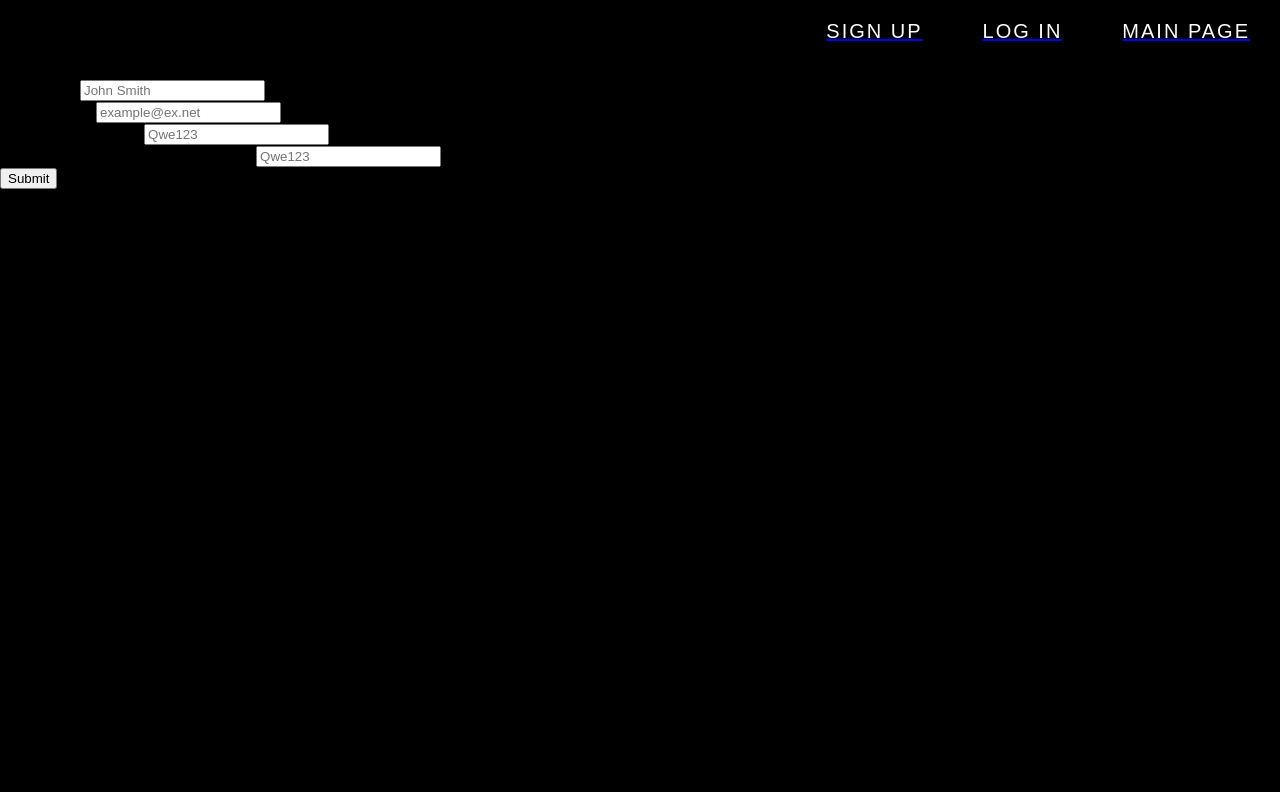
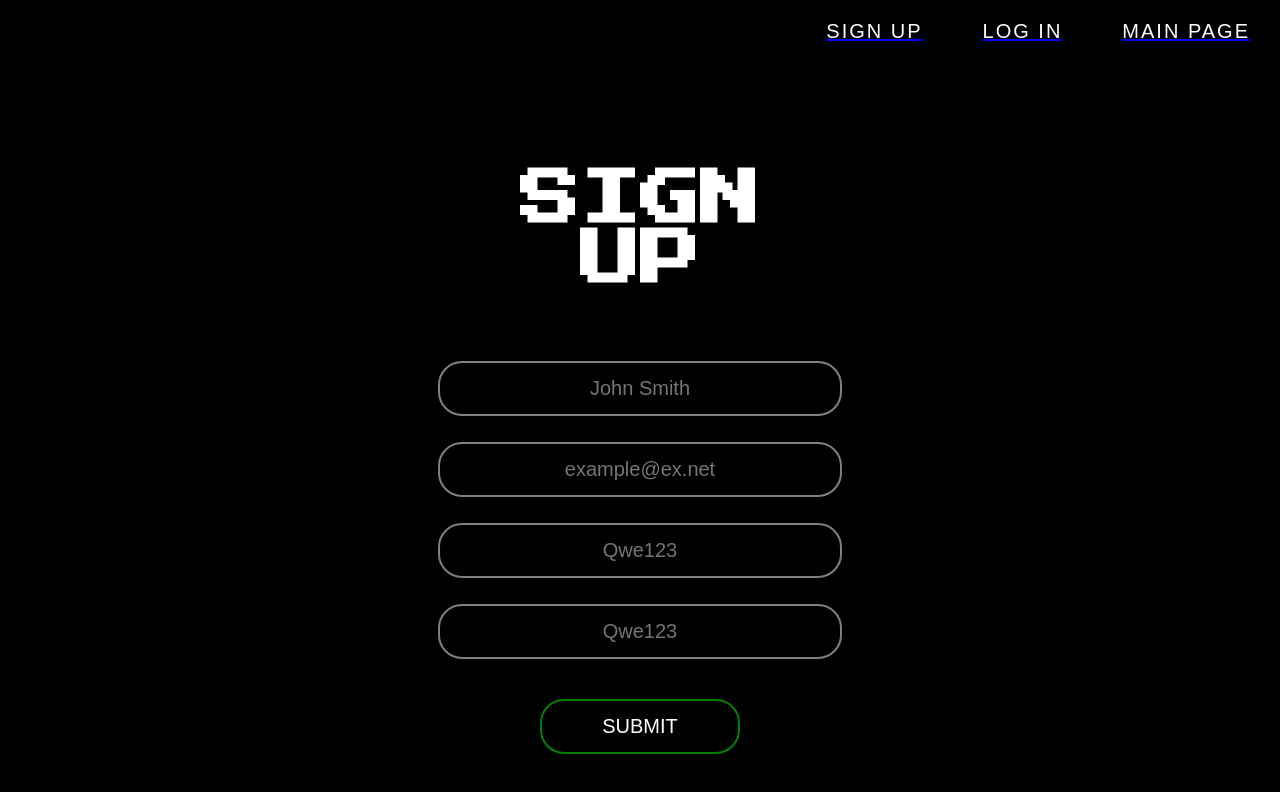
Before and after one commit to plutoavenue/BattleCity, a React (Create React App) app: page /signup in a window 1280 px wide. Shown: the top 792 px of the page. Built offline with nearby package versions, Linux system fonts and the light colour scheme.

Commit message:
fix styles for signup

```diff
--- a/src/components/utils/Signup.js
+++ b/src/components/utils/Signup.js
@@ -1,7 +1,7 @@
 import React from "react";
 import { Form, Field } from "react-final-form";
 import MyField from "./MyField";
-import "./styles.scss";
+
 
 
 const composeValidators = (validators) => (value, allValues) => {
@@ -85,8 +85,9 @@ class Signup extends React.Component {
           onSubmit={this.onSubmit}
           render={({ handleSubmit, form, submitting, pristine }) => (
             <div className="wrapper">
-              <div className="title">Form</div>
-              <form onSubmit={handleSubmit}>
+                  <div className="title">Form</div>
+                  <form onSubmit={handleSubmit} className="boxSignUp" id="boxSignUp">
+                      <h1 className="boxh">Sign Up</h1>
                 {Object.entries(this.state.fields).map(
                   ([fieldName, fieldState]) => {
                     return (
@@ -98,14 +99,14 @@ class Signup extends React.Component {
                           key={fieldState.title}
                           type={fieldState.type}
                           label={fieldState.label}
-                          className="input"
+                          className="boxinput"
                           placeholder={fieldState.placeholder}
                           autoComplete={fieldState.autoComplete}
                         ></Field>
                     );
                   }
                 )}
-                <button type="submit" className="button" disabled={submitting}>
+                <button type="submit" className="buttonBox" disabled={submitting}>
                   {" "}
                   Submit{" "}
                 </button>
--- a/src/index.css
+++ b/src/index.css
@@ -15,12 +15,20 @@ code {
 }
 
 
-.box h1 {
+.boxh {
     color: white;
     text-transform: uppercase;
     font-size: 60px;
     margin: 50px;
 }
+
+.buttonBox {
+    color: white;
+    text-transform: uppercase;
+    font-size: 60px;
+    margin: 50px;
+}
+
 
 .box {
     width: 500px;
@@ -90,3 +98,45 @@ code {
     text-align: center;
     border-radius: 10px;
 }
+
+.boxSignUp input[type = "text"], .boxSignUp input[type = "password"] {
+    border: 0;
+    background: none;
+    display: block;
+    margin: 5px auto;
+    text-align: center;
+    border: 2px solid gray;
+    padding: 14px 100px;
+    width: 200px;
+    outline: none;
+    color: white;
+    border-radius: 24px;
+    transition: 0.25s;
+    font-size: 20px;
+}
+
+    .boxSignUp input[type = "text"]:focus, .boxSignUp input[type = "password"]:focus {
+        width: 280px;
+        border-color: green;
+    }
+
+.buttonBox {
+    border: 0;
+    background: none;
+    display: block;
+    margin: 40px auto;
+    text-align: center;
+    border: 2px solid green;
+    padding: 14px 40px;
+    width: 200px;
+    outline: none;
+    color: white;
+    border-radius: 24px;
+    transition: 0.25s;
+    cursor: pointer;
+    font-size: 20px;
+}
+
+    .buttonBox:hover {
+        background: green;
+    }
```
Also changed, not shown: src/components/utils/styles.scss (deleted, +0 -77 lines).
